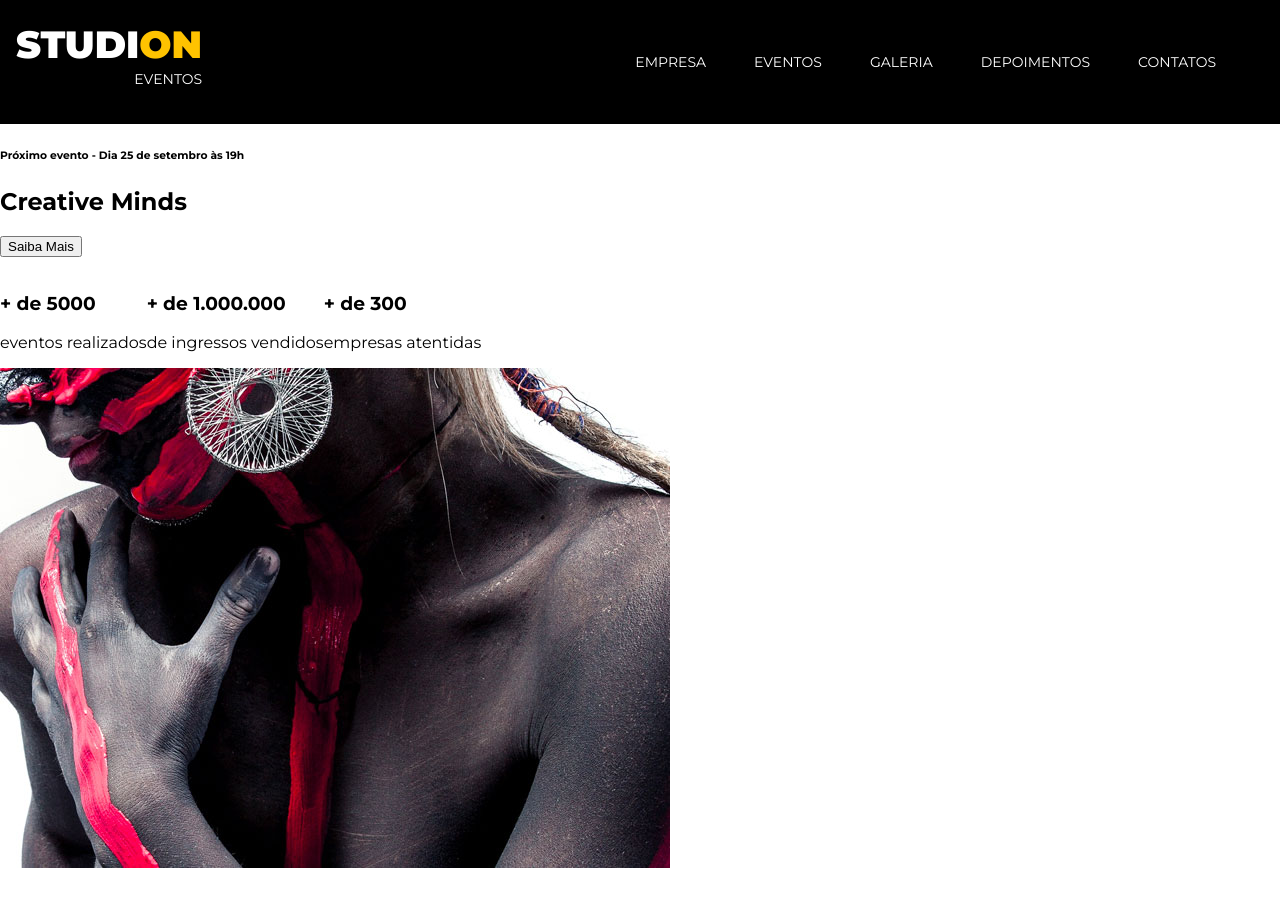
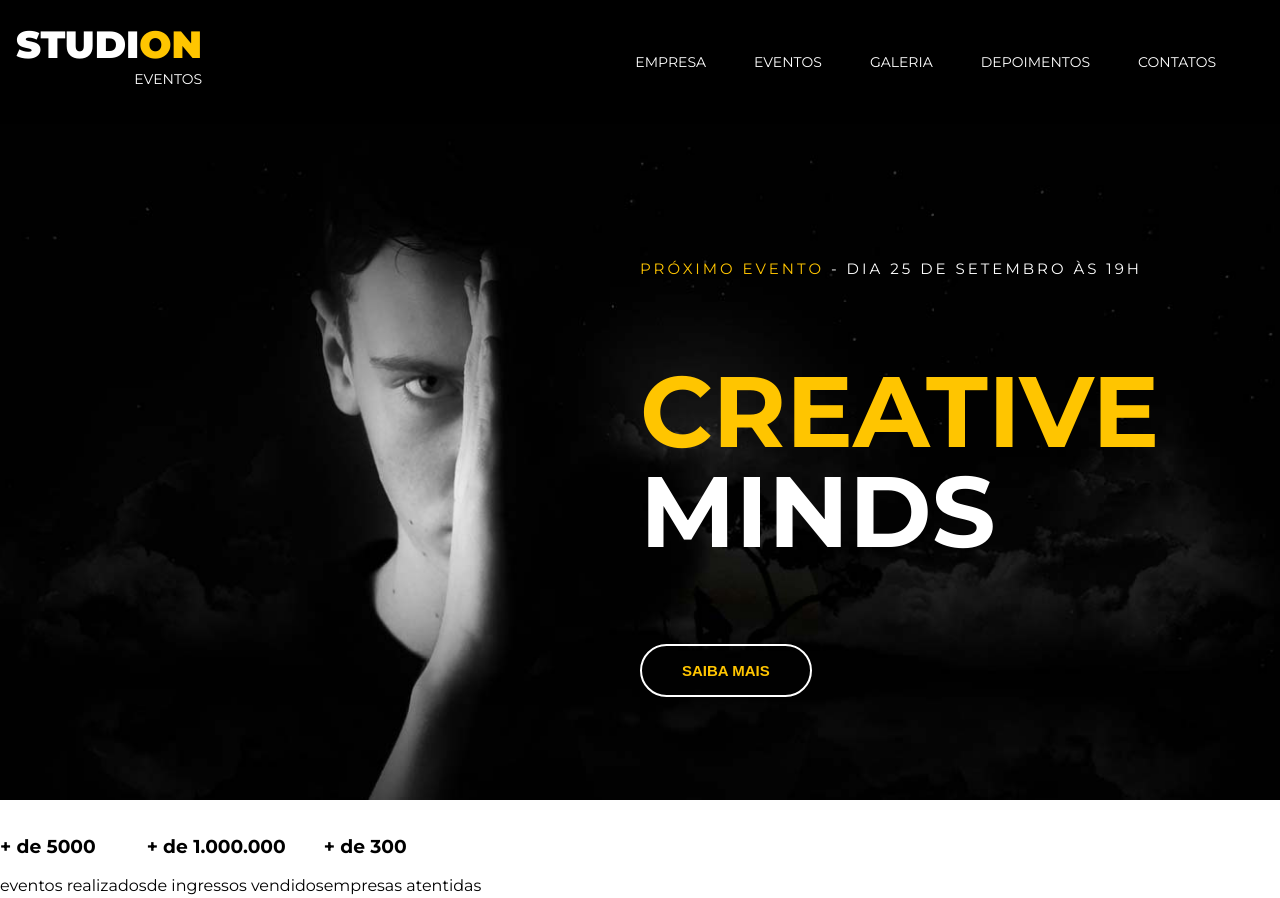
Before and after one commit to Tecla-Maximus-Ltda/studion, a website: page src/index.html in a window 1280 px wide. Shown: the top 898 px of the page. Drawn offline with Linux system fonts and the light colour scheme.

Commit message:
feat(header): Implemented header styles

```diff
--- a/src/index.html
+++ b/src/index.html
@@ -44,9 +44,12 @@
   <header>
     <div id="slider">
       <div class="slide">
-        <h6><span>Próximo evento</span> - Dia 25 de setembro às 19h</h6>
-        <h2><span>Creative</span> Minds</h2>
-        <button>Saiba Mais</button>
+        <img class="slide__background-image" src="./images/banner.jpg" alt="Studion Banner">
+        <div class="slide__copy">
+          <h6><span class="copy-primary">Próximo evento</span> - Dia 25 de setembro às 19h</h6>
+          <h2><span class="copy-primary">Creative</span> Minds</h2>
+          <button class="btn btn--slide">Saiba Mais</button>
+        </div>
       </div>
     </div>
   </header>
--- a/src/style.css
+++ b/src/style.css
@@ -5,9 +5,10 @@
 }
 
 :root {
-  --color-primary: #ffc300;
   font-family: 'Montserrat', sans-serif;
   font-size: 16px;
+  --color-primary: #ffc500;
+  --default-padding: 1rem;
 }
 
 body {
@@ -24,6 +25,7 @@ ul {
 
 .navbar {
   position: fixed;
+  z-index: 1;
   display: grid;
   grid-template-columns: 1fr 9fr;
   align-items: center;
@@ -58,10 +60,6 @@ ul {
   color: var(--color-primary);
 }
 
-
-
-
-
 .logo-studion {
   font-size: 2.375rem;
   font-weight: 900;
@@ -79,3 +77,62 @@ ul {
 .copy-primary {
   color: var(--color-primary);
 }
+
+#slider {
+/*   padding: var(--default-padding); */
+  color: #fff;
+}
+
+.slide {
+  position: relative;
+  height: calc(100vh - 7.75rem);
+}
+
+.slide__background-image {
+  width: 100%;
+  height: 100%;
+  object-fit: cover;
+  object-position: center;
+}
+
+.slide__copy {
+  position: absolute;
+  top: 6.25rem;
+  left: 50vw;
+}
+
+.slide__copy h6 {
+  font-size: 0.9375rem;
+  font-weight: 400;
+  text-transform: uppercase;
+  letter-spacing: 0.1875rem;
+}
+
+.slide__copy h2 {
+  font-size: 6.25rem;
+  text-transform: uppercase;
+  line-height: 6.25rem;
+}
+
+.slide__copy h2 span {
+  display: block;
+}
+
+.btn {
+  cursor: pointer;
+  padding: 1rem 2.5rem;
+  border:  0.125rem solid #fff;
+  border-radius: 5rem;
+  color: var(--color-primary);
+  background: unset;
+  font-size: 0.9375rem;
+  font-weight: 700;
+  text-transform: uppercase;
+  transition: 0.5s all ease;
+}
+
+.btn:hover, .btn:active, .btn:focus {
+  border-color: var(--color-primary);
+  background-color: var(--color-primary);
+  color: #fff;
+}
```
